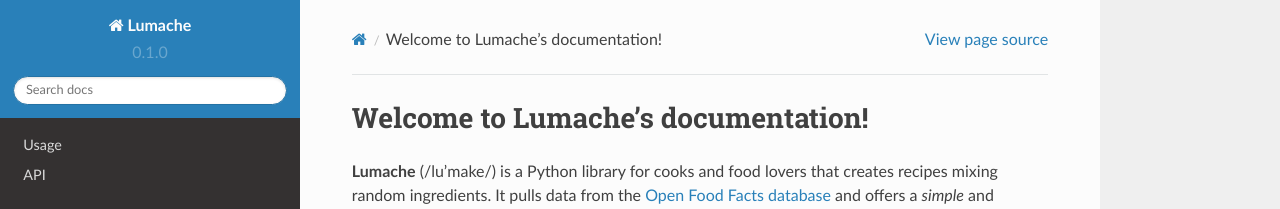
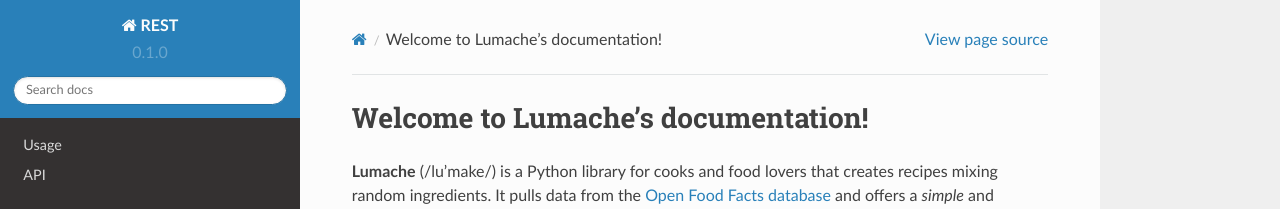
Before and after one commit to prithishh3/rtd-tutorial, a Sphinx documentation site: the page built from docs/source/index.rst, in a window 1280 px wide. Shown: the top 209 px of the page. Built offline with Sphinx 7.4.7 and the Read the Docs theme 2.0.0, drawn with Linux system fonts in a browser that asks for light colours.

Commit message:
Update conf.py

```diff
--- a/docs/source/conf.py
+++ b/docs/source/conf.py
@@ -2,7 +2,7 @@
 
 # -- Project information
 
-project = 'Lumache'
+project = 'REST'
 copyright = '2021, Graziella'
 author = 'Graziella'
 
```
